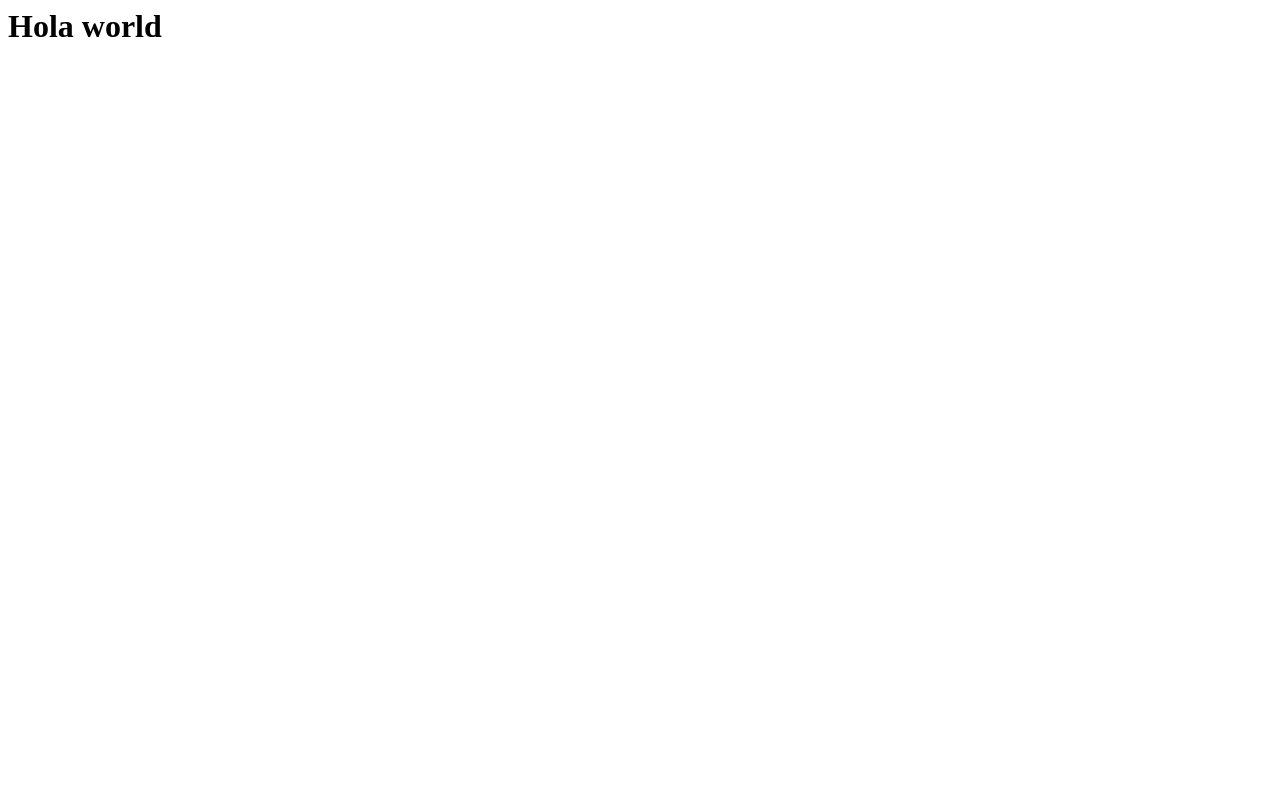
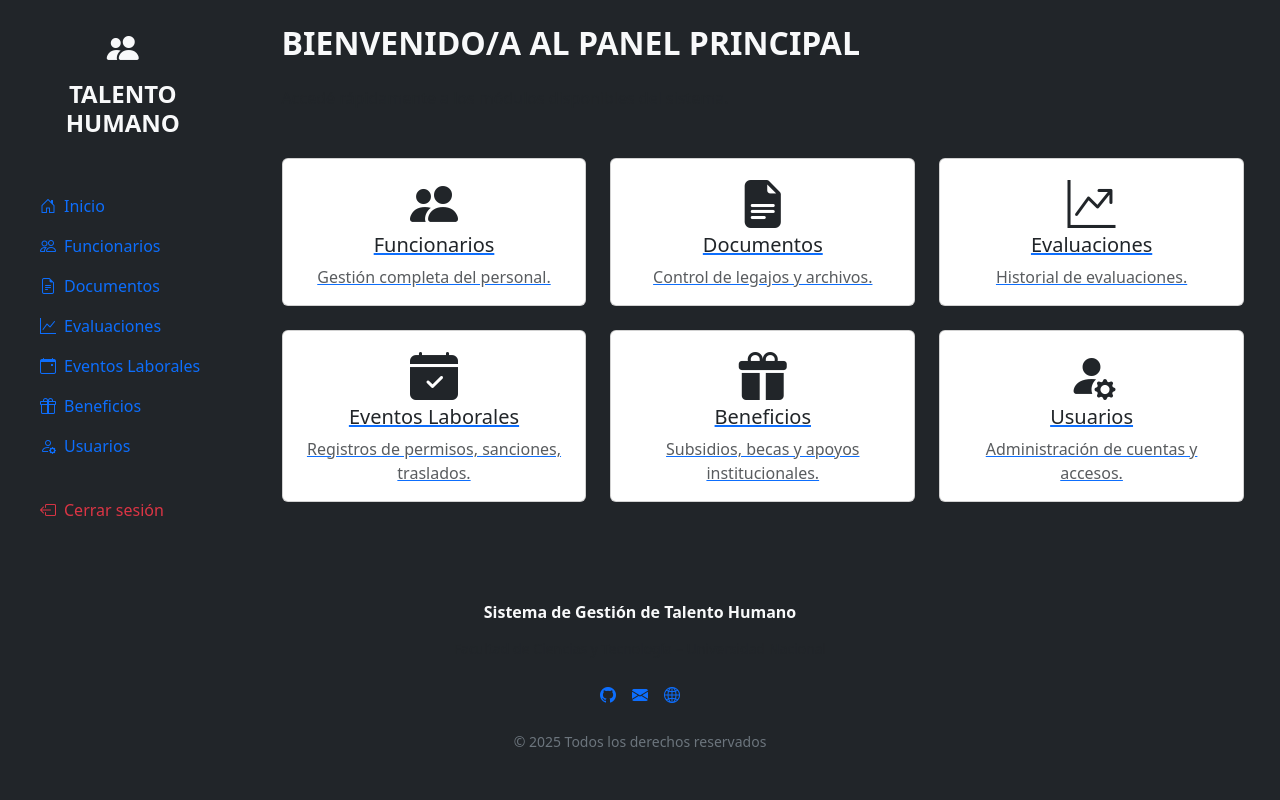
Before and after one commit to ivansosabz/legajos-de-funcionarios, a Django app: page / in a window 1280 px wide. Before the commit the page is almost empty. Run offline with Django 5.2, Linux system fonts and the light colour scheme.

Commit message:
Pagina de inicio y base.html

```diff
--- a/templates/index.html
+++ b/templates/index.html
@@ -1,5 +1,85 @@
-<html>
-    <body>
-        <h1>Hola world</h1>
-    </body>
-</html>
+{% extends 'layouts/base.html' %}
+
+{% block title %}Inicio{% endblock %}
+
+{% block content %}
+<div class="container text-light">
+
+    <h2 class="mb-4 fw-bold text-uppercase">Bienvenido/a al Panel Principal</h2>
+    <p class="mb-5 text-muted">Accedé rápidamente a los módulos disponibles del sistema.</p>
+
+    <div class="row row-cols-1 row-cols-md-2 row-cols-lg-3 g-4">
+        <div class="col">
+            <a href="#" class="card-link">
+                <div class="card dark-card h-100">
+                    <div class="card-body text-center">
+                        <i class="bi bi-people-fill display-5 mb-3"></i>
+                        <h5 class="card-title">Funcionarios</h5>
+                        <p class="card-text text-muted">Gestión completa del personal.</p>
+                    </div>
+                </div>
+            </a>
+        </div>
+
+        <div class="col">
+            <a href="#" class="card-link">
+                <div class="card dark-card h-100">
+                    <div class="card-body text-center">
+                        <i class="bi bi-file-earmark-text-fill display-5 mb-3"></i>
+                        <h5 class="card-title">Documentos</h5>
+                        <p class="card-text text-muted">Control de legajos y archivos.</p>
+                    </div>
+                </div>
+            </a>
+        </div>
+
+        <div class="col">
+            <a href="#" class="card-link">
+                <div class="card dark-card h-100">
+                    <div class="card-body text-center">
+                        <i class="bi bi-graph-up-arrow display-5 mb-3"></i>
+                        <h5 class="card-title">Evaluaciones</h5>
+                        <p class="card-text text-muted">Historial de evaluaciones.</p>
+                    </div>
+                </div>
+            </a>
+        </div>
+
+        <div class="col">
+            <a href="#" class="card-link">
+                <div class="card dark-card h-100">
+                    <div class="card-body text-center">
+                        <i class="bi bi-calendar-check-fill display-5 mb-3"></i>
+                        <h5 class="card-title">Eventos Laborales</h5>
+                        <p class="card-text text-muted">Registros de permisos, sanciones, traslados.</p>
+                    </div>
+                </div>
+            </a>
+        </div>
+
+        <div class="col">
+            <a href="#" class="card-link">
+                <div class="card dark-card h-100">
+                    <div class="card-body text-center">
+                        <i class="bi bi-gift-fill display-5 mb-3"></i>
+                        <h5 class="card-title">Beneficios</h5>
+                        <p class="card-text text-muted">Subsidios, becas y apoyos institucionales.</p>
+                    </div>
+                </div>
+            </a>
+        </div>
+
+        <div class="col">
+            <a href="#" class="card-link">
+                <div class="card dark-card h-100">
+                    <div class="card-body text-center">
+                        <i class="bi bi-person-fill-gear display-5 mb-3"></i>
+                        <h5 class="card-title">Usuarios</h5>
+                        <p class="card-text text-muted">Administración de cuentas y accesos.</p>
+                    </div>
+                </div>
+            </a>
+        </div>
+    </div>
+</div>
+{% endblock %}
--- /dev/null
+++ b/templates/layouts/base.html
@@ -0,0 +1,67 @@
+{% load static %}
+<!DOCTYPE html>
+<html lang="es">
+<head>
+    <meta charset="UTF-8">
+    <title>{% block title %}Legajo de Funcionarios{% endblock %}</title>
+    <meta name="viewport" content="width=device-width, initial-scale=1">
+
+    <!-- Bootstrap 5 -->
+    <link href="https://cdn.jsdelivr.net/npm/bootstrap@5.3.2/dist/css/bootstrap.min.css" rel="stylesheet">
+
+    <!-- Bootstrap Icons -->
+    <link href="https://cdn.jsdelivr.net/npm/bootstrap-icons@1.10.5/font/bootstrap-icons.css" rel="stylesheet">
+
+    <!-- Tu CSS personalizado -->
+    <link rel="stylesheet" href="{% static 'css/base.css' %}">
+
+    {% block styles %}{% endblock %}
+</head>
+<body class="bg-dark text-light d-flex flex-column min-vh-100">
+
+    <div class="d-flex flex-grow-1">
+
+        <!-- Sidebar modernizado -->
+        <aside class="sidebar d-flex flex-column p-4">
+            <div class="sidebar-header mb-5 text-center">
+                <i class="bi bi-people-fill fs-2 text-light"></i>
+                <h4 class="mt-2 mb-0 fw-bold text-uppercase letter-spacing">Talento Humano</h4>
+            </div>
+            <ul class="nav flex-column">
+                <li class="nav-item"><a class="nav-link" href="#"><i class="bi bi-house-door me-2"></i>Inicio</a></li>
+                <li class="nav-item"><a class="nav-link" href="#"><i class="bi bi-people me-2"></i>Funcionarios</a></li>
+                <li class="nav-item"><a class="nav-link" href="#"><i class="bi bi-file-earmark-text me-2"></i>Documentos</a></li>
+                <li class="nav-item"><a class="nav-link" href="#"><i class="bi bi-graph-up me-2"></i>Evaluaciones</a></li>
+                <li class="nav-item"><a class="nav-link" href="#"><i class="bi bi-calendar-event me-2"></i>Eventos Laborales</a></li>
+                <li class="nav-item"><a class="nav-link" href="#"><i class="bi bi-gift me-2"></i>Beneficios</a></li>
+                <li class="nav-item"><a class="nav-link" href="#"><i class="bi bi-person-gear me-2"></i>Usuarios</a></li>
+                <li class="nav-item mt-4"><a class="nav-link text-danger" href="#"><i class="bi bi-box-arrow-left me-2"></i>Cerrar sesión</a></li>
+            </ul>
+        </aside>
+
+        <!-- Contenido principal -->
+        <main class="flex-grow-1 p-4 content-area">
+            {% block content %}
+            {% endblock %}
+        </main>
+    </div>
+
+       <!-- Footer elegante -->
+    <footer class="footer text-center mt-auto py-5">
+        <div class="container">
+            <h6 class="text-light mb-3 fw-semibold">Sistema de Gestión de Talento Humano</h6>
+            <p class="text-muted mb-4 small">Facultad de Ciencias y Tecnología – Universidad Nacional</p>
+            <div class="d-flex justify-content-center gap-3">
+                <a href="#" class="footer-icon"><i class="bi bi-github"></i></a>
+                <a href="#" class="footer-icon"><i class="bi bi-envelope-fill"></i></a>
+                <a href="#" class="footer-icon"><i class="bi bi-globe2"></i></a>
+            </div>
+            <p class="text-secondary mt-4 small mb-0">&copy; 2025 Todos los derechos reservados</p>
+        </div>
+    </footer>
+
+
+    <script src="https://cdn.jsdelivr.net/npm/bootstrap@5.3.2/dist/js/bootstrap.bundle.min.js"></script>
+    {% block scripts %}{% endblock %}
+</body>
+</html>
```
